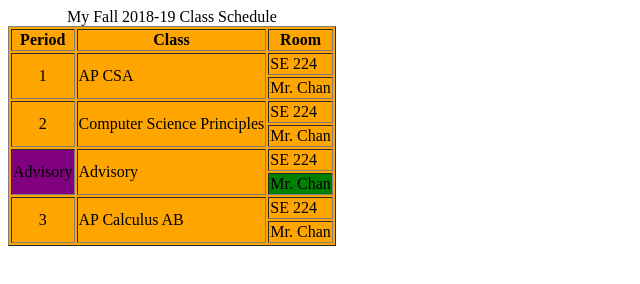
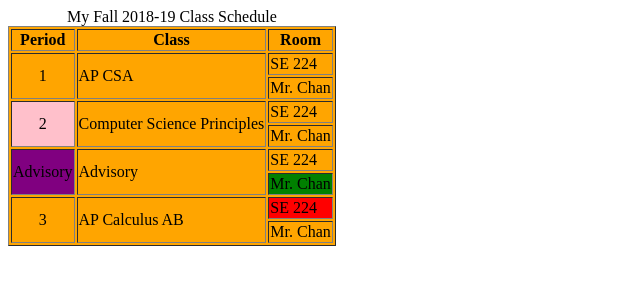
Before and after one commit to atchiray000/csptest1, a plain HTML site: page schedule.html in a window 1280 px wide. Shown: the whole page, without its empty margins (0-640 px from the left). Drawn offline with Linux system fonts and the light colour scheme.

Commit message:
Update schedule.html

```diff
--- a/schedule.html
+++ b/schedule.html
@@ -17,7 +17,7 @@
         <td>Mr. Chan</td>
       </tr>
       <tr>
-        <td align="center" rowspan=2>2</td>
+        <td align="center" rowspan=2 bgcolor="pink">2</td>
         <td rowspan=2>Computer Science Principles</td>
         <td>SE 224</td>
       </tr>
@@ -35,7 +35,7 @@
       <tr>
         <td align="center" rowspan=2>3</td>
         <td rowspan=2>AP Calculus AB</td>
-        <td>SE 224</td>
+        <td bgcolor="red">SE 224</td>
       </tr>
       <tr>
         <td>Mr. Chan</td>
```
